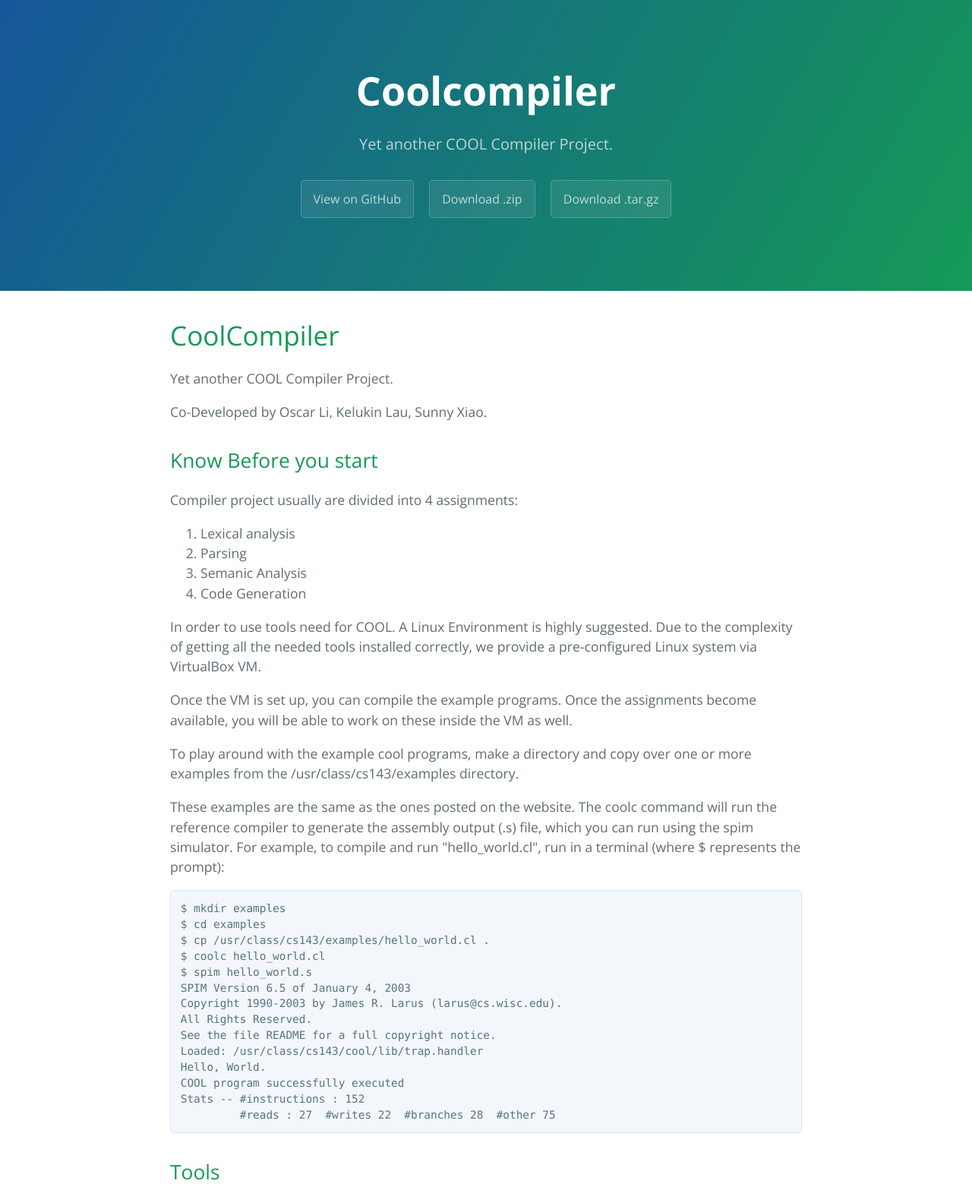
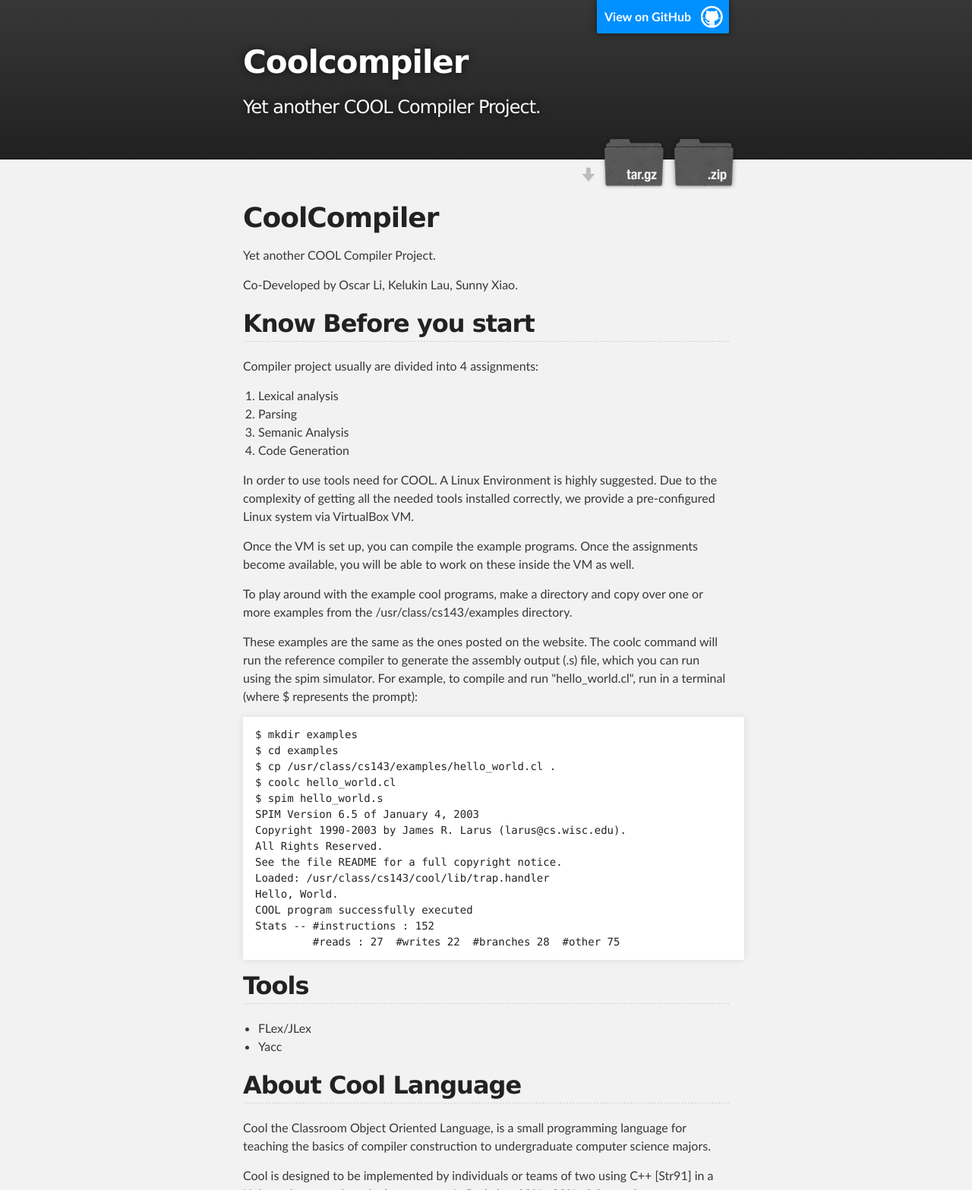
Before and after one commit to OscarXvita/CoolCompiler, a plain HTML site: page index.html in a window 1280 px wide. Shown: the top 1567 px of the page at 76% size. Drawn offline with nearby package versions, Linux system fonts and the light colour scheme.

Commit message:
Create gh-pages branch via GitHub

```diff
--- a/index.html
+++ b/index.html
@@ -1,25 +1,37 @@
 <!DOCTYPE html>
-<html lang="en-us">
+<html>
+
   <head>
-    <meta charset="UTF-8">
-    <title>Coolcompiler by OscarXvita</title>
-    <meta name="viewport" content="width=device-width, initial-scale=1">
-    <link rel="stylesheet" type="text/css" href="stylesheets/normalize.css" media="screen">
-    <link href='https://fonts.googleapis.com/css?family=Open+Sans:400,700' rel='stylesheet' type='text/css'>
-    <link rel="stylesheet" type="text/css" href="stylesheets/stylesheet.css" media="screen">
-    <link rel="stylesheet" type="text/css" href="stylesheets/github-light.css" media="screen">
+    <meta charset='utf-8'>
+    <meta http-equiv="X-UA-Compatible" content="chrome=1">
+    <meta name="description" content="Coolcompiler : Yet another COOL Compiler Project.">
+
+    <link rel="stylesheet" type="text/css" media="screen" href="stylesheets/stylesheet.css">
+
+    <title>Coolcompiler</title>
   </head>
+
   <body>
-    <section class="page-header">
-      <h1 class="project-name">Coolcompiler</h1>
-      <h2 class="project-tagline">Yet another COOL Compiler Project.</h2>
-      <a href="https://github.com/OscarXvita/CoolCompiler" class="btn">View on GitHub</a>
-      <a href="https://github.com/OscarXvita/CoolCompiler/zipball/master" class="btn">Download .zip</a>
-      <a href="https://github.com/OscarXvita/CoolCompiler/tarball/master" class="btn">Download .tar.gz</a>
-    </section>
 
-    <section class="main-content">
-      <h1>
+    <!-- HEADER -->
+    <div id="header_wrap" class="outer">
+        <header class="inner">
+          <a id="forkme_banner" href="https://github.com/OscarXvita/CoolCompiler">View on GitHub</a>
+
+          <h1 id="project_title">Coolcompiler</h1>
+          <h2 id="project_tagline">Yet another COOL Compiler Project.</h2>
+
+            <section id="downloads">
+              <a class="zip_download_link" href="https://github.com/OscarXvita/CoolCompiler/zipball/master">Download this project as a .zip file</a>
+              <a class="tar_download_link" href="https://github.com/OscarXvita/CoolCompiler/tarball/master">Download this project as a tar.gz file</a>
+            </section>
+        </header>
+    </div>
+
+    <!-- MAIN CONTENT -->
+    <div id="main_content_wrap" class="outer">
+      <section id="main_content" class="inner">
+        <h1>
 <a id="coolcompiler" class="anchor" href="#coolcompiler" aria-hidden="true"><span aria-hidden="true" class="octicon octicon-link"></span></a>CoolCompiler</h1>
 
 <p>Yet another COOL Compiler Project. </p>
@@ -80,14 +92,17 @@
 <p>Cool is designed to be implemented by individuals or teams of two using C++ [Str91] in a Unix environment in a single semester. At Berkeley, 80% - 90% of the student teams complete the pro ject each semester . The project has been designed to be relatively easy to modify so shorter or longer pro jects are possible. </p>
 
 <p>In this paper, Cool refers both to the language and to the complete compiler project(of which the language is one part).</p>
+      </section>
+    </div>
 
-      <footer class="site-footer">
-        <span class="site-footer-owner"><a href="https://github.com/OscarXvita/CoolCompiler">Coolcompiler</a> is maintained by <a href="https://github.com/OscarXvita">OscarXvita</a>.</span>
+    <!-- FOOTER  -->
+    <div id="footer_wrap" class="outer">
+      <footer class="inner">
+        <p class="copyright">Coolcompiler maintained by <a href="https://github.com/OscarXvita">OscarXvita</a></p>
+        <p>Published with <a href="https://pages.github.com">GitHub Pages</a></p>
+      </footer>
+    </div>
 
-        <span class="site-footer-credits">This page was generated by <a href="https://pages.github.com">GitHub Pages</a> using the <a href="https://github.com/jasonlong/cayman-theme">Cayman theme</a> by <a href="https://twitter.com/jasonlong">Jason Long</a>.</span>
-      </footer>
-
-    </section>
 
 
   </body>
--- /dev/null
+++ b/javascripts/main.js
@@ -0,0 +1 @@
+console.log('This would be the main JS file.');
--- a/stylesheets/stylesheet.css
+++ b/stylesheets/stylesheet.css
@@ -1,245 +1,425 @@
-* {
-  box-sizing: border-box; }
+/*******************************************************************************
+Slate Theme for GitHub Pages
+by Jason Costello, @jsncostello
+*******************************************************************************/
+
+@import url(github-light.css);
+
+/*******************************************************************************
+MeyerWeb Reset
+*******************************************************************************/
+
+html, body, div, span, applet, object, iframe,
+h1, h2, h3, h4, h5, h6, p, blockquote, pre,
+a, abbr, acronym, address, big, cite, code,
+del, dfn, em, img, ins, kbd, q, s, samp,
+small, strike, strong, sub, sup, tt, var,
+b, u, i, center,
+dl, dt, dd, ol, ul, li,
+fieldset, form, label, legend,
+table, caption, tbody, tfoot, thead, tr, th, td,
+article, aside, canvas, details, embed,
+figure, figcaption, footer, header, hgroup,
+menu, nav, output, ruby, section, summary,
+time, mark, audio, video {
+  margin: 0;
+  padding: 0;
+  border: 0;
+  font: inherit;
+  vertical-align: baseline;
+}
+
+/* HTML5 display-role reset for older browsers */
+article, aside, details, figcaption, figure,
+footer, header, hgroup, menu, nav, section {
+  display: block;
+}
+
+ol, ul {
+  list-style: none;
+}
+
+table {
+  border-collapse: collapse;
+  border-spacing: 0;
+}
+
+/*******************************************************************************
+Theme Styles
+*******************************************************************************/
 
 body {
-  padding: 0;
-  margin: 0;
-  font-family: "Open Sans", "Helvetica Neue", Helvetica, Arial, sans-serif;
+  box-sizing: border-box;
+  color:#373737;
+  background: #212121;
   font-size: 16px;
+  font-family: 'Myriad Pro', Calibri, Helvetica, Arial, sans-serif;
   line-height: 1.5;
-  color: #606c71; }
+  -webkit-font-smoothing: antialiased;
+}
+
+h1, h2, h3, h4, h5, h6 {
+  margin: 10px 0;
+  font-weight: 700;
+  color:#222222;
+  font-family: 'Lucida Grande', 'Calibri', Helvetica, Arial, sans-serif;
+  letter-spacing: -1px;
+}
+
+h1 {
+  font-size: 36px;
+  font-weight: 700;
+}
+
+h2 {
+  padding-bottom: 10px;
+  font-size: 32px;
+  background: url('../images/bg_hr.png') repeat-x bottom;
+}
+
+h3 {
+  font-size: 24px;
+}
+
+h4 {
+  font-size: 21px;
+}
+
+h5 {
+  font-size: 18px;
+}
+
+h6 {
+  font-size: 16px;
+}
+
+p {
+  margin: 10px 0 15px 0;
+}
+
+footer p {
+  color: #f2f2f2;
+}
 
 a {
-  color: #1e6bb8;
-  text-decoration: none; }
-  a:hover {
-    text-decoration: underline; }
+  text-decoration: none;
+  color: #007edf;
+  text-shadow: none;
 
-.btn {
-  display: inline-block;
-  margin-bottom: 1rem;
-  color: rgba(255, 255, 255, 0.7);
-  background-color: rgba(255, 255, 255, 0.08);
-  border-color: rgba(255, 255, 255, 0.2);
-  border-style: solid;
-  border-width: 1px;
-  border-radius: 0.3rem;
-  transition: color 0.2s, background-color 0.2s, border-color 0.2s; }
-  .btn + .btn {
-    margin-left: 1rem; }
+  transition: color 0.5s ease;
+  transition: text-shadow 0.5s ease;
+  -webkit-transition: color 0.5s ease;
+  -webkit-transition: text-shadow 0.5s ease;
+  -moz-transition: color 0.5s ease;
+  -moz-transition: text-shadow 0.5s ease;
+  -o-transition: color 0.5s ease;
+  -o-transition: text-shadow 0.5s ease;
+  -ms-transition: color 0.5s ease;
+  -ms-transition: text-shadow 0.5s ease;
+}
 
-.btn:hover {
-  color: rgba(255, 255, 255, 0.8);
-  text-decoration: none;
-  background-color: rgba(255, 255, 255, 0.2);
-  border-color: rgba(255, 255, 255, 0.3); }
+a:hover, a:focus {text-decoration: underline;}
 
-@media screen and (min-width: 64em) {
-  .btn {
-    padding: 0.75rem 1rem; } }
+footer a {
+  color: #F2F2F2;
+  text-decoration: underline;
+}
 
-@media screen and (min-width: 42em) and (max-width: 64em) {
-  .btn {
-    padding: 0.6rem 0.9rem;
-    font-size: 0.9rem; } }
+em {
+  font-style: italic;
+}
 
-@media screen and (max-width: 42em) {
-  .btn {
-    display: block;
-    width: 100%;
-    padding: 0.75rem;
-    font-size: 0.9rem; }
-    .btn + .btn {
-      margin-top: 1rem;
-      margin-left: 0; } }
+strong {
+  font-weight: bold;
+}
 
-.page-header {
+img {
+  position: relative;
+  margin: 0 auto;
+  max-width: 739px;
+  padding: 5px;
+  margin: 10px 0 10px 0;
+  border: 1px solid #ebebeb;
+
+  box-shadow: 0 0 5px #ebebeb;
+  -webkit-box-shadow: 0 0 5px #ebebeb;
+  -moz-box-shadow: 0 0 5px #ebebeb;
+  -o-box-shadow: 0 0 5px #ebebeb;
+  -ms-box-shadow: 0 0 5px #ebebeb;
+}
+
+p img {
+  display: inline;
+  margin: 0;
+  padding: 0;
+  vertical-align: middle;
+  text-align: center;
+  border: none;
+}
+
+pre, code {
+  width: 100%;
+  color: #222;
+  background-color: #fff;
+
+  font-family: Monaco, "Bitstream Vera Sans Mono", "Lucida Console", Terminal, monospace;
+  font-size: 14px;
+
+  border-radius: 2px;
+  -moz-border-radius: 2px;
+  -webkit-border-radius: 2px;
+}
+
+pre {
+  width: 100%;
+  padding: 10px;
+  box-shadow: 0 0 10px rgba(0,0,0,.1);
+  overflow: auto;
+}
+
+code {
+  padding: 3px;
+  margin: 0 3px;
+  box-shadow: 0 0 10px rgba(0,0,0,.1);
+}
+
+pre code {
+  display: block;
+  box-shadow: none;
+}
+
+blockquote {
+  color: #666;
+  margin-bottom: 20px;
+  padding: 0 0 0 20px;
+  border-left: 3px solid #bbb;
+}
+
+
+ul, ol, dl {
+  margin-bottom: 15px
+}
+
+ul {
+  list-style-position: inside;
+  list-style: disc;
+  padding-left: 20px;
+}
+
+ol {
+  list-style-position: inside;
+  list-style: decimal;
+  padding-left: 20px;
+}
+
+dl dt {
+  font-weight: bold;
+}
+
+dl dd {
+  padding-left: 20px;
+  font-style: italic;
+}
+
+dl p {
+  padding-left: 20px;
+  font-style: italic;
+}
+
+hr {
+  height: 1px;
+  margin-bottom: 5px;
+  border: none;
+  background: url('../images/bg_hr.png') repeat-x center;
+}
+
+table {
+  border: 1px solid #373737;
+  margin-bottom: 20px;
+  text-align: left;
+ }
+
+th {
+  font-family: 'Lucida Grande', 'Helvetica Neue', Helvetica, Arial, sans-serif;
+  padding: 10px;
+  background: #373737;
   color: #fff;
-  text-align: center;
-  background-color: #159957;
-  background-image: linear-gradient(120deg, #155799, #159957); }
+ }
 
-@media screen and (min-width: 64em) {
-  .page-header {
-    padding: 5rem 6rem; } }
+td {
+  padding: 10px;
+  border: 1px solid #373737;
+ }
 
-@media screen and (min-width: 42em) and (max-width: 64em) {
-  .page-header {
-    padding: 3rem 4rem; } }
+form {
+  background: #f2f2f2;
+  padding: 20px;
+}
 
-@media screen and (max-width: 42em) {
-  .page-header {
-    padding: 2rem 1rem; } }
+/*******************************************************************************
+Full-Width Styles
+*******************************************************************************/
 
-.project-name {
-  margin-top: 0;
-  margin-bottom: 0.1rem; }
+.outer {
+  width: 100%;
+}
 
-@media screen and (min-width: 64em) {
-  .project-name {
-    font-size: 3.25rem; } }
+.inner {
+  position: relative;
+  max-width: 640px;
+  padding: 20px 10px;
+  margin: 0 auto;
+}
 
-@media screen and (min-width: 42em) and (max-width: 64em) {
-  .project-name {
-    font-size: 2.25rem; } }
+#forkme_banner {
+  display: block;
+  position: absolute;
+  top:0;
+  right: 10px;
+  z-index: 10;
+  padding: 10px 50px 10px 10px;
+  color: #fff;
+  background: url('../images/blacktocat.png') #0090ff no-repeat 95% 50%;
+  font-weight: 700;
+  box-shadow: 0 0 10px rgba(0,0,0,.5);
+  border-bottom-left-radius: 2px;
+  border-bottom-right-radius: 2px;
+}
 
-@media screen and (max-width: 42em) {
-  .project-name {
-    font-size: 1.75rem; } }
+#header_wrap {
+  background: #212121;
+  background: -moz-linear-gradient(top, #373737, #212121);
+  background: -webkit-linear-gradient(top, #373737, #212121);
+  background: -ms-linear-gradient(top, #373737, #212121);
+  background: -o-linear-gradient(top, #373737, #212121);
+  background: linear-gradient(top, #373737, #212121);
+}
 
-.project-tagline {
-  margin-bottom: 2rem;
-  font-weight: normal;
-  opacity: 0.7; }
+#header_wrap .inner {
+  padding: 50px 10px 30px 10px;
+}
 
-@media screen and (min-width: 64em) {
-  .project-tagline {
-    font-size: 1.25rem; } }
+#project_title {
+  margin: 0;
+  color: #fff;
+  font-size: 42px;
+  font-weight: 700;
+  text-shadow: #111 0px 0px 10px;
+}
 
-@media screen and (min-width: 42em) and (max-width: 64em) {
-  .project-tagline {
-    font-size: 1.15rem; } }
+#project_tagline {
+  color: #fff;
+  font-size: 24px;
+  font-weight: 300;
+  background: none;
+  text-shadow: #111 0px 0px 10px;
+}
 
-@media screen and (max-width: 42em) {
-  .project-tagline {
-    font-size: 1rem; } }
+#downloads {
+  position: absolute;
+  width: 210px;
+  z-index: 10;
+  bottom: -40px;
+  right: 0;
+  height: 70px;
+  background: url('../images/icon_download.png') no-repeat 0% 90%;
+}
 
-.main-content :first-child {
-  margin-top: 0; }
-.main-content img {
-  max-width: 100%; }
-.main-content h1, .main-content h2, .main-content h3, .main-content h4, .main-content h5, .main-content h6 {
-  margin-top: 2rem;
-  margin-bottom: 1rem;
-  font-weight: normal;
-  color: #159957; }
-.main-content p {
-  margin-bottom: 1em; }
-.main-content code {
-  padding: 2px 4px;
-  font-family: Consolas, "Liberation Mono", Menlo, Courier, monospace;
-  font-size: 0.9rem;
-  color: #383e41;
-  background-color: #f3f6fa;
-  border-radius: 0.3rem; }
-.main-content pre {
-  padding: 0.8rem;
-  margin-top: 0;
-  margin-bottom: 1rem;
-  font: 1rem Consolas, "Liberation Mono", Menlo, Courier, monospace;
-  color: #567482;
-  word-wrap: normal;
-  background-color: #f3f6fa;
-  border: solid 1px #dce6f0;
-  border-radius: 0.3rem; }
-  .main-content pre > code {
-    padding: 0;
-    margin: 0;
-    font-size: 0.9rem;
-    color: #567482;
-    word-break: normal;
-    white-space: pre;
-    background: transparent;
-    border: 0; }
-.main-content .highlight {
-  margin-bottom: 1rem; }
-  .main-content .highlight pre {
-    margin-bottom: 0;
-    word-break: normal; }
-.main-content .highlight pre, .main-content pre {
-  padding: 0.8rem;
-  overflow: auto;
-  font-size: 0.9rem;
-  line-height: 1.45;
-  border-radius: 0.3rem; }
-.main-content pre code, .main-content pre tt {
-  display: inline;
-  max-width: initial;
-  padding: 0;
-  margin: 0;
-  overflow: initial;
-  line-height: inherit;
-  word-wrap: normal;
-  background-color: transparent;
-  border: 0; }
-  .main-content pre code:before, .main-content pre code:after, .main-content pre tt:before, .main-content pre tt:after {
-    content: normal; }
-.main-content ul, .main-content ol {
-  margin-top: 0; }
-.main-content blockquote {
-  padding: 0 1rem;
-  margin-left: 0;
-  color: #819198;
-  border-left: 0.3rem solid #dce6f0; }
-  .main-content blockquote > :first-child {
-    margin-top: 0; }
-  .main-content blockquote > :last-child {
-    margin-bottom: 0; }
-.main-content table {
+.zip_download_link {
   display: block;
-  width: 100%;
-  overflow: auto;
-  word-break: normal;
-  word-break: keep-all; }
-  .main-content table th {
-    font-weight: bold; }
-  .main-content table th, .main-content table td {
-    padding: 0.5rem 1rem;
-    border: 1px solid #e9ebec; }
-.main-content dl {
-  padding: 0; }
-  .main-content dl dt {
-    padding: 0;
-    margin-top: 1rem;
-    font-size: 1rem;
-    font-weight: bold; }
-  .main-content dl dd {
-    padding: 0;
-    margin-bottom: 1rem; }
-.main-content hr {
-  height: 2px;
-  padding: 0;
-  margin: 1rem 0;
-  background-color: #eff0f1;
-  border: 0; }
+  float: right;
+  width: 90px;
+  height:70px;
+  text-indent: -5000px;
+  overflow: hidden;
+  background: url(../images/sprite_download.png) no-repeat bottom left;
+}
 
-@media screen and (min-width: 64em) {
-  .main-content {
-    max-width: 64rem;
-    padding: 2rem 6rem;
-    margin: 0 auto;
-    font-size: 1.1rem; } }
+.tar_download_link {
+  display: block;
+  float: right;
+  width: 90px;
+  height:70px;
+  text-indent: -5000px;
+  overflow: hidden;
+  background: url(../images/sprite_download.png) no-repeat bottom right;
+  margin-left: 10px;
+}
 
-@media screen and (min-width: 42em) and (max-width: 64em) {
-  .main-content {
-    padding: 2rem 4rem;
-    font-size: 1.1rem; } }
+.zip_download_link:hover {
+  background: url(../images/sprite_download.png) no-repeat top left;
+}
 
-@media screen and (max-width: 42em) {
-  .main-content {
-    padding: 2rem 1rem;
-    font-size: 1rem; } }
+.tar_download_link:hover {
+  background: url(../images/sprite_download.png) no-repeat top right;
+}
 
-.site-footer {
-  padding-top: 2rem;
-  margin-top: 2rem;
-  border-top: solid 1px #eff0f1; }
+#main_content_wrap {
+  background: #f2f2f2;
+  border-top: 1px solid #111;
+  border-bottom: 1px solid #111;
+}
 
-.site-footer-owner {
-  display: block;
-  font-weight: bold; }
+#main_content {
+  padding-top: 40px;
+}
 
-.site-footer-credits {
-  color: #819198; }
+#footer_wrap {
+  background: #212121;
+}
 
-@media screen and (min-width: 64em) {
-  .site-footer {
-    font-size: 1rem; } }
 
-@media screen and (min-width: 42em) and (max-width: 64em) {
-  .site-footer {
-    font-size: 1rem; } }
 
-@media screen and (max-width: 42em) {
-  .site-footer {
-    font-size: 0.9rem; } }
+/*******************************************************************************
+Small Device Styles
+*******************************************************************************/
+
+@media screen and (max-width: 480px) {
+  body {
+    font-size:14px;
+  }
+
+  #downloads {
+    display: none;
+  }
+
+  .inner {
+    min-width: 320px;
+    max-width: 480px;
+  }
+
+  #project_title {
+  font-size: 32px;
+  }
+
+  h1 {
+    font-size: 28px;
+  }
+
+  h2 {
+    font-size: 24px;
+  }
+
+  h3 {
+    font-size: 21px;
+  }
+
+  h4 {
+    font-size: 18px;
+  }
+
+  h5 {
+    font-size: 14px;
+  }
+
+  h6 {
+    font-size: 12px;
+  }
+
+  code, pre {
+    min-width: 320px;
+    max-width: 480px;
+    font-size: 11px;
+  }
+
+}
```
Also changed, not shown: images/bg_hr.png (added), images/blacktocat.png (added), images/icon_download.png (added), images/sprite_download.png (added).
